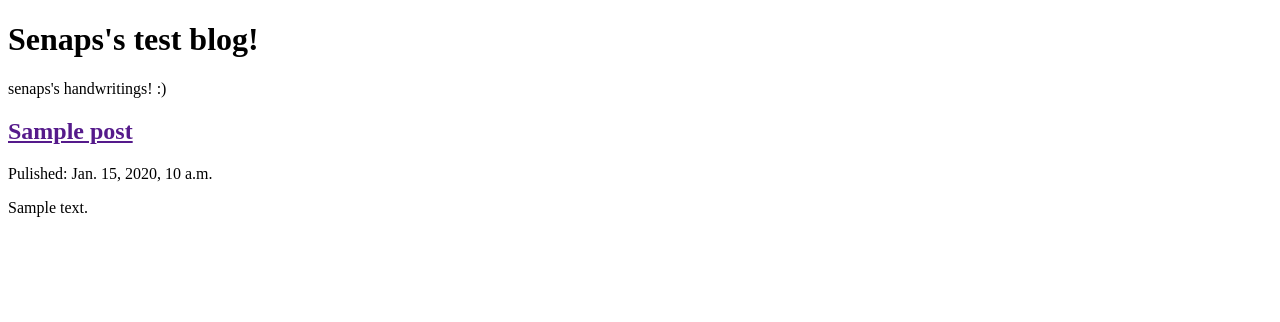
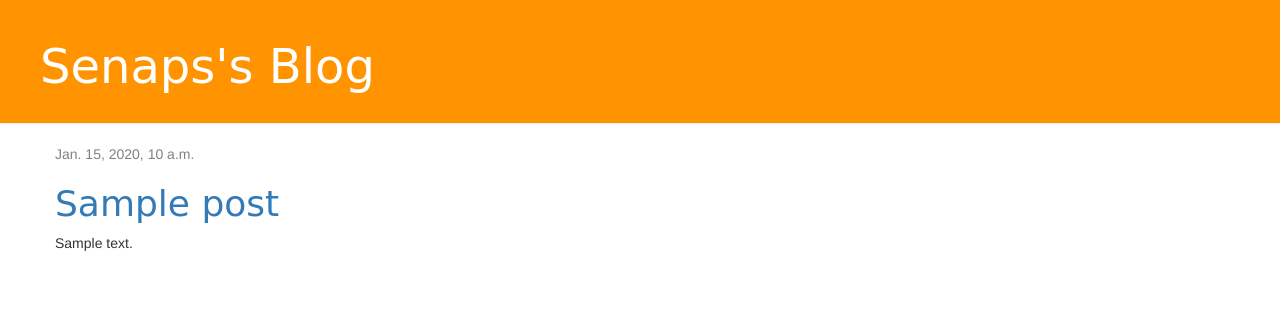
Before and after one commit to senaps/Djangoblog, a Django app: template blog/templates/blog/post_list.html in a window 1280 px wide. Shown: the top 322 px of the page. Run offline with Django 3.2, Linux system fonts and the light colour scheme; the template is opened without the code that fills it: values that come from a table or form of the project are taken from there, others are empty; tables that the repository leaves empty hold one stand-in row (values such as "Sample post"); some libraries are stand-ins or nearby versions.

Commit message:
completed the template and its functionality

```diff
--- /dev/null
+++ b/blog/static/css/blog.css
@@ -0,0 +1,49 @@
+.page-header {
+    background-color: #ff9400;
+    margin-top: 0;
+    padding: 20px 20px 20px 40px;
+}
+
+.page-header h1, .page-header h1 a, .page-header h1 a:visited, .page-header h1 a:active {
+    color: #ffffff;
+    font-size: 36pt;
+    text-decoration: none;
+}
+
+.content {
+    margin-left: 40px;
+}
+
+h1, h2, h3, h4 {
+    font-family: 'Lobster', cursive;
+}
+
+.date {
+
+    color: #828282;
+    clear: both;
+}
+
+.save {
+    float: right;
+}
+
+.post-form textarea, .post-form input {
+    width: 100%;
+}
+
+.top-menu, .top-menu:hover, .top-menu:visited {
+    color: #ffffff;
+    float: right;
+    font-size: 26pt;
+    margin-right: 20px;
+}
+
+.post {
+    margin-bottom: 70px;
+}
+
+.post h2 a, .post h2 a:visited {
+    color: #000000;
+    clear: left;
+}
--- /dev/null
+++ b/blog/templates/blog/base.html
@@ -0,0 +1,22 @@
+{% load staticfiles %}
+<html>
+    <head>
+        <title>Senaps blog</title>
+        <link rel="stylesheet" href="//maxcdn.bootstrapcdn.com/bootstrap/3.2.0/css/bootstrap.min.css">
+        <link rel="stylesheet" href="//maxcdn.bootstrapcdn.com/bootstrap/3.2.0/css/bootstrap-theme.min.css">
+        <link rel="stylesheet" href="{% static "css/blog.css" %}">
+    </head>
+    <body>
+        <div class="page-header">
+            <h1><a href="/">Senaps's Blog</a></h1>
+        </div>
+        <div class="content container">
+    	  		<div class="row">
+        			<div class="col-md-8">
+            		{% block content %}
+            		{% endblock %}
+        			</div>
+    			</div>
+			</div>
+    </body>
+</html>
--- a/blog/templates/blog/post_list.html
+++ b/blog/templates/blog/post_list.html
@@ -1,16 +1,13 @@
-<!DOCTYPE HTML>
-<html>
-	<head>
-		<title>my test blog</title>
-	</head>
-	<body>
-		<h1> Senaps's test blog! </h1>
-		<p>senaps's handwritings! :)</p>
-		{% for post in posts %}
-			<div>
-			<h2><a href="">{{post.title}}</a></h2>
-			<p> Pulished: {{post.published_date}}</p>
-			<p> {{post.text|linebreaks}}</p>
-		{% endfor %}
-	</body>
-</html>
+{% extends "blog/base.html" %}
+
+{% block content %}
+    {% for post in posts %}
+        <div class="post">
+            <div class="date">
+                {{ post.published_date }}
+            </div>
+            <h1><a href="{% url "post_detail" pk=post.pk %}">{{ post.title }}</a></h1>
+            <p>{{ post.text|linebreaks }}</p>
+        </div>
+    {% endfor %}
+{% endblock content %}
--- a/blog/urls.py
+++ b/blog/urls.py
@@ -3,4 +3,5 @@ from . import views
 
 urlpatterns = [
 	url(r'^$', views.post_list, name='post_list'),
+	url(r'^post/(?P<pk>[0-9]+)/$', views.post_detail, name='post_detail'),
 ]
--- a/blog/views.py
+++ b/blog/views.py
@@ -1,4 +1,4 @@
-from django.shortcuts import render
+from django.shortcuts import render, get_object_or_404
 from django.utils import timezone
 from .models import Post
 # Create your views here.
@@ -6,3 +6,7 @@ from .models import Post
 def post_list(request):
     posts = Post.objects.filter(published_date__lte=timezone.now()).order_by('published_date')
     return render(request, 'blog/post_list.html', {'posts': posts})
+
+def post_detail(request, pk):
+    post = get_object_or_404(Post, pk=pk)
+    return render(request, 'blog/post_detail.html', {'post': post})
```
Also changed, not shown: blog/templates/blog/post_detail.html (added, +13 -0 lines), 6 other files.
